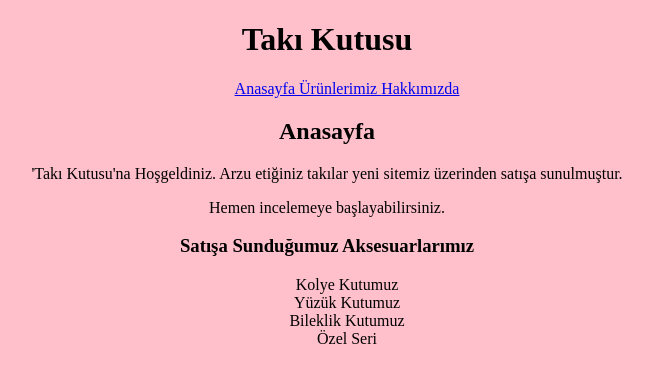
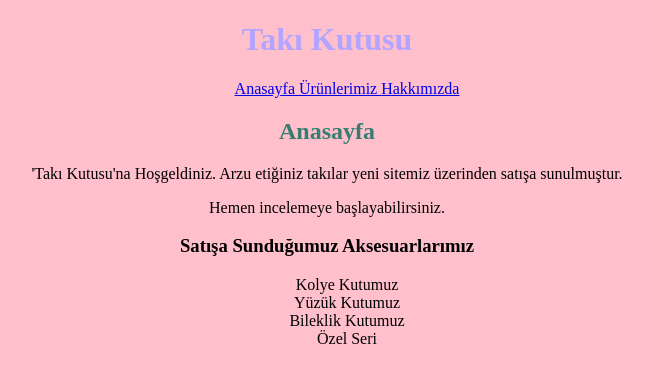
Before and after one commit to dduygubaran/Patika-FrontEnd, a plain HTML site: page kodluyoruz-Frontend-CSS/ödev4.html in a window 1280 px wide. Shown: the whole page, without its empty margins (313-966 px from the left). Drawn offline with Linux system fonts and the light colour scheme.

Commit message:
Update ödev4Css.css

```diff
--- a/kodluyoruz-Frontend-CSS/ödev4Css.css
+++ b/kodluyoruz-Frontend-CSS/ödev4Css.css
@@ -1,9 +1,21 @@
+body{
+    background-color:pink;
 
-body{
-    background-color: pink;
     margin:0 auto;
+
     text-align:center;
+
     width:960px;
-    color: black;
 
+    color:black;
 }
+
+
+h1 {
+    color: #B2A4FF;
+}
+
+
+h2 {
+    color: #377D71;
+}
```
